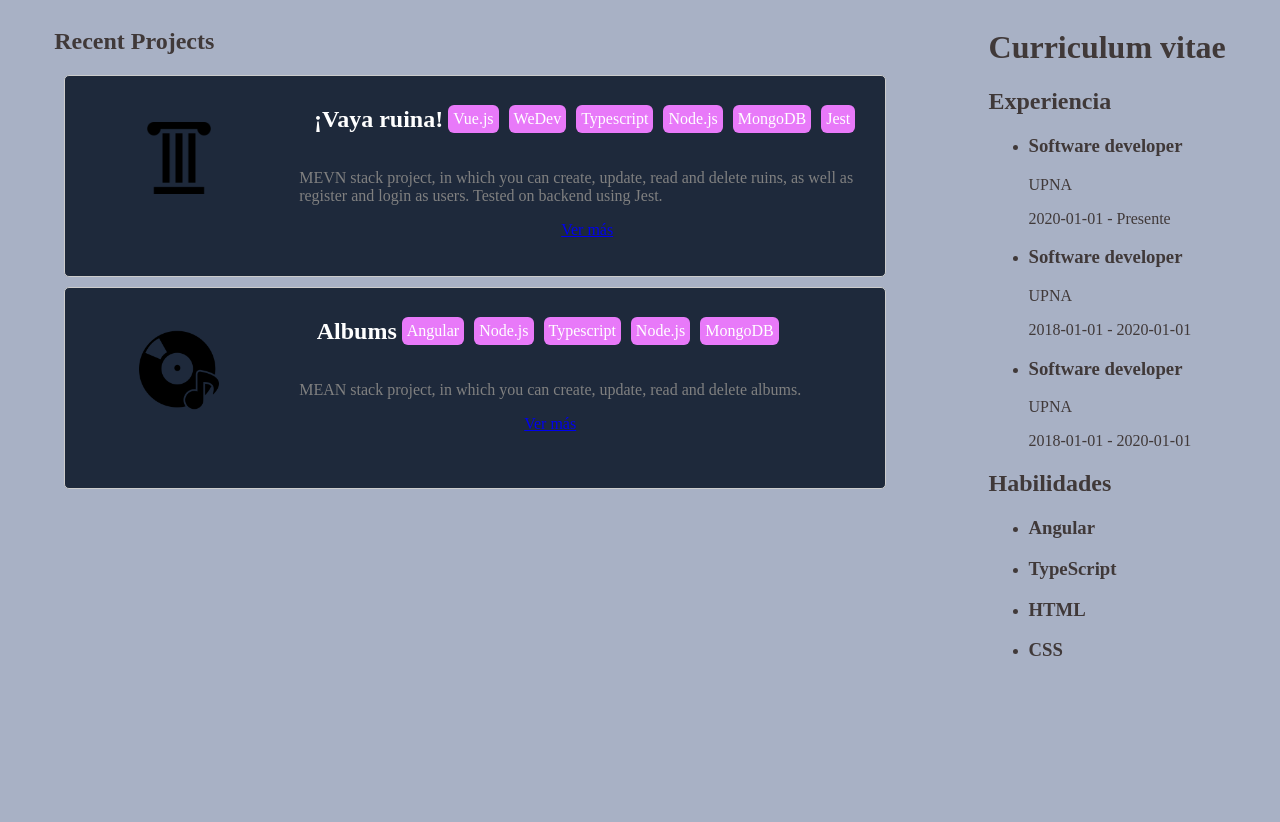
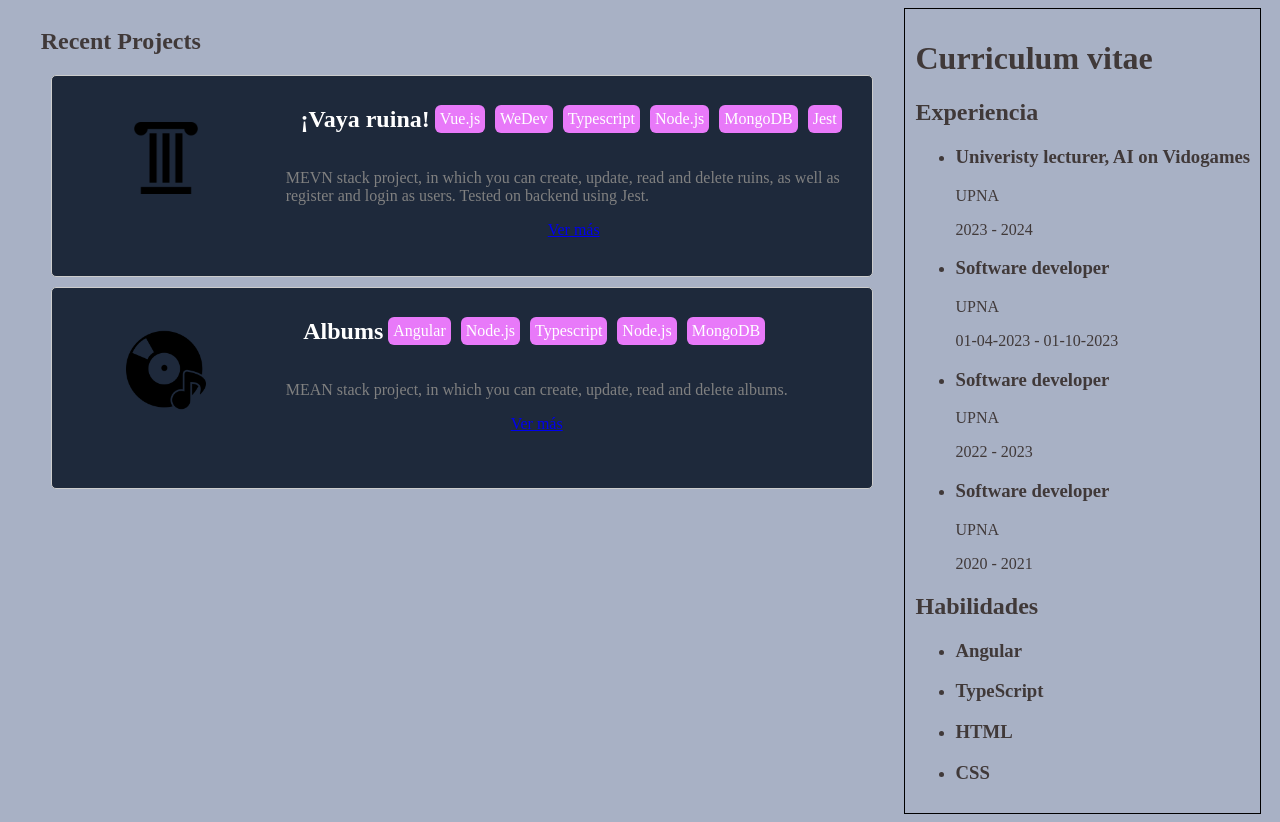
Before and after one commit to inigopanos/project-portfolio, an Angular app: page / in a window 1280 px wide. Before the commit the page ends 800 px from the top, so only its background shows below. Built offline with nearby package versions, Linux system fonts and the light colour scheme.

Commit message:
Actualizado cv

```diff
--- a/src/app/app.component.html
+++ b/src/app/app.component.html
@@ -1,4 +1,7 @@
 <div class="main-page">
+  <div>
+    <!-- TODO descripción mía -->
+  </div>
   <app-project-component></app-project-component>
   <app-cv-component />
 </div>
--- a/src/components/cv-component/cv-component.component.css
+++ b/src/components/cv-component/cv-component.component.css
@@ -0,0 +1,4 @@
+.cv {
+    border: 1px solid black;
+    padding: 10px;
+}
--- a/src/components/cv-component/cv-component.component.ts
+++ b/src/components/cv-component/cv-component.component.ts
@@ -16,24 +16,32 @@ export class CvComponent {
 
   ngOnInit() {
     // Carga la experiencia
+
+    //TODO añadir descripción
     this.experiences = [
       {
-        title: 'Software developer',
+        title: 'Univeristy lecturer, AI on Vidogames',
         company: 'UPNA',
-        start: '2020-01-01',
-        end: 'Presente',
+        start: '2023',
+        end: '2024',
       },
       {
         title: 'Software developer',
         company: 'UPNA',
-        start: '2018-01-01',
-        end: '2020-01-01',
+        start: '01-04-2023',
+        end: '01-10-2023',
       },
       {
         title: 'Software developer',
         company: 'UPNA',
-        start: '2018-01-01',
-        end: '2020-01-01',
+        start: '2022',
+        end: '2023',
+      },
+      {
+        title: 'Software developer',
+        company: 'UPNA',
+        start: '2020',
+        end: '2021',
       },
     ];
 
```
